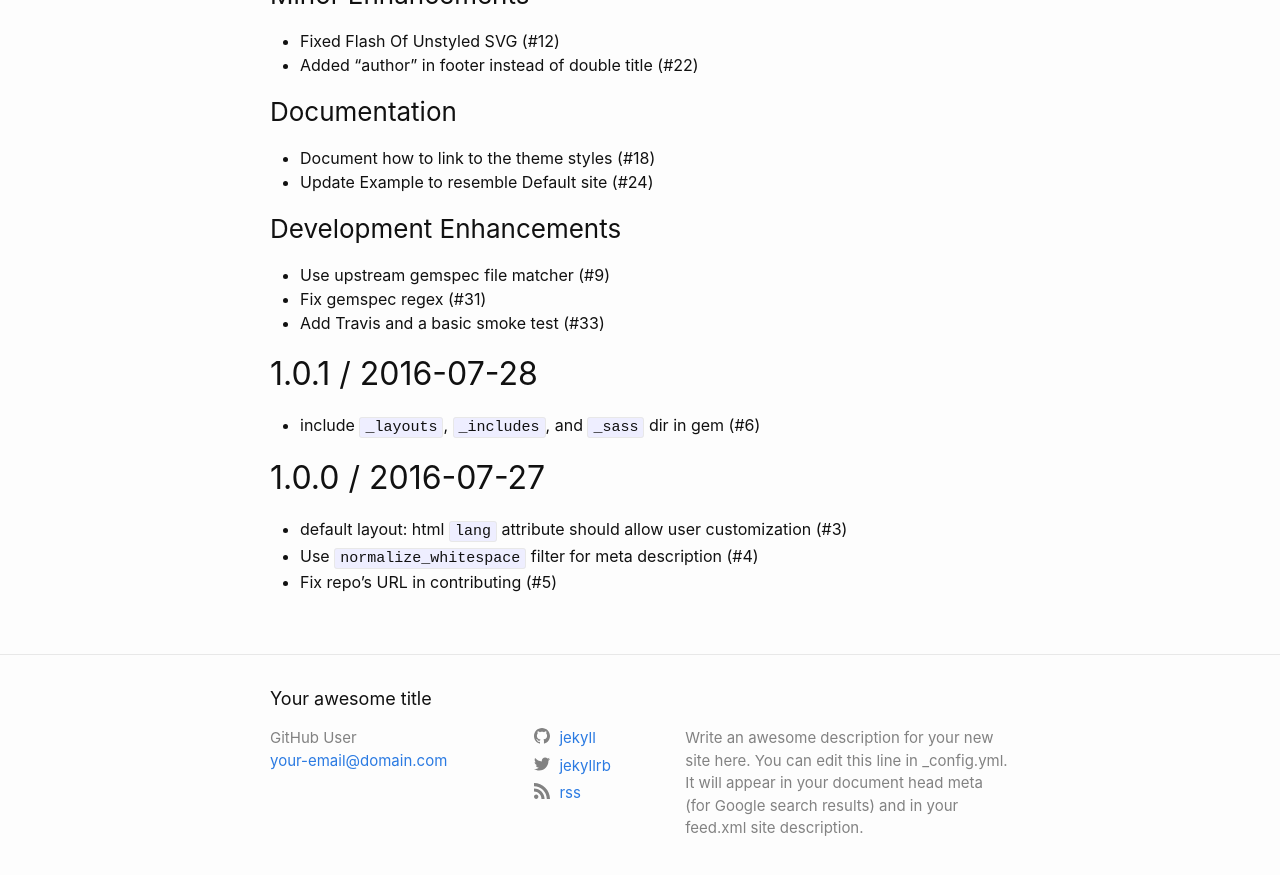
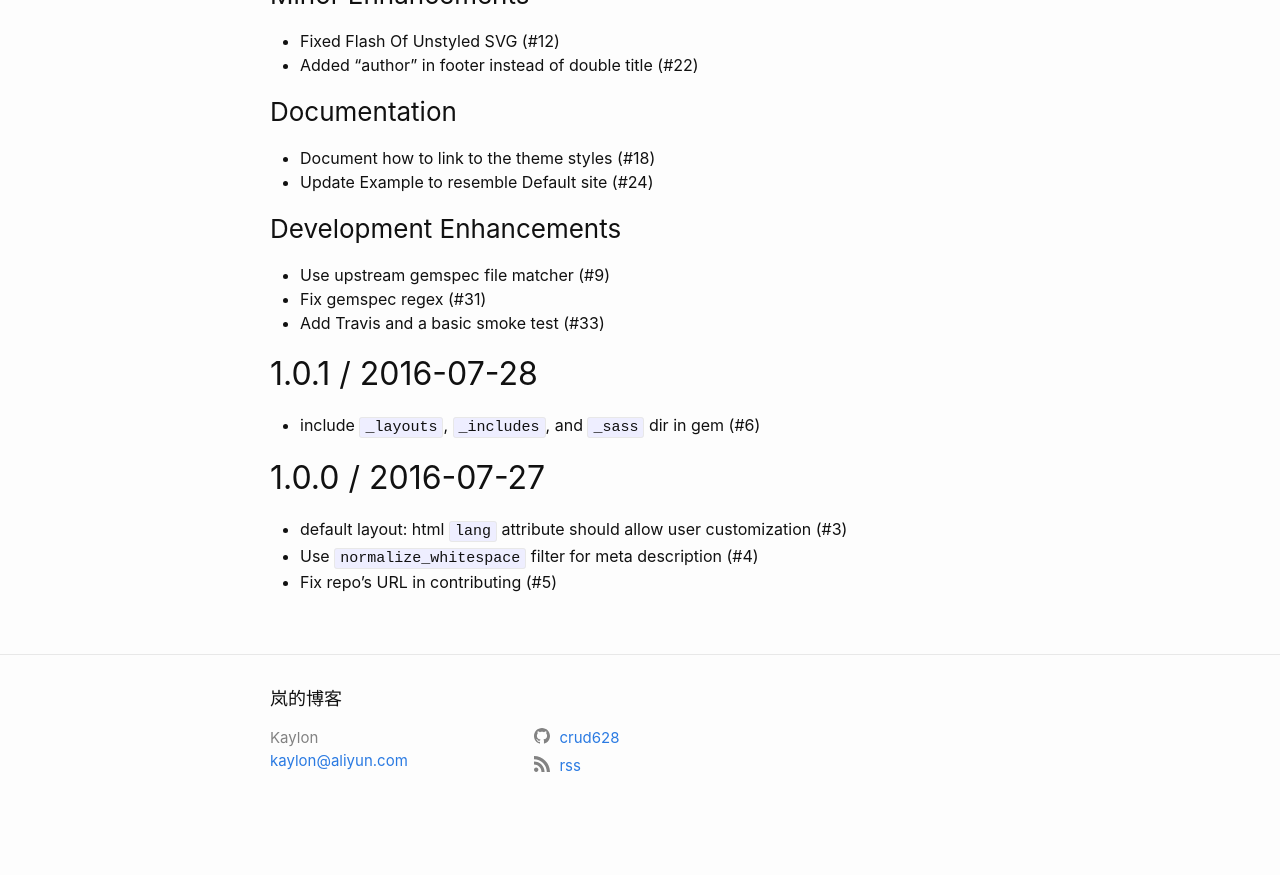
Before and after one commit to Crud628/Crud628.github.io, a Jekyll site: the page built from History.markdown, in a window 1280 px wide and 900 px high, scrolled down 3793 px. Shown: the top 875 px of the window. Built offline with Jekyll 4.4.1, drawn with Linux system fonts in a browser that asks for light colours; our own code applies the rules of GitHub Pages for plain Markdown files; after the commit the page ends 4630 px from its top, so only the background shows below that; some of the changed text lies outside the part shown.

Commit message:
简单修改

```diff
--- a/_config.yml
+++ b/_config.yml
@@ -1,14 +1,9 @@
-title: Your awesome title
-author: GitHub User
-email: your-email@domain.com
-description: > # this means to ignore newlines until "twitter_username:"
-  Write an awesome description for your new site here. You can edit this
-  line in _config.yml. It will appear in your document head meta (for
-  Google search results) and in your feed.xml site description.
+title: 岚的博客
+author: Kaylon
+email: kaylon@aliyun.com
 
 # social links
-twitter_username: jekyllrb
-github_username:  jekyll
+github_username:  crud628
 rss: rss
 # dribbble_username: jekyll
 # facebook_username: jekyll
```
Also changed, not shown: _includes/social[1].html (deleted, +0 -14 lines), _posts/2016-05-19-super-short-article.md (deleted, +0 -7 lines), _posts/2016-05-20-my-example-post.md (deleted, +0 -12 lines), _posts/2016-05-20-super-long-article.md (deleted, +0 -11 lines), _posts/2016-05-20-this-post-demonstrates-post-content-styles.md (deleted, +0 -105 lines), _posts/2016-05-20-welcome-to-jekyll.md (deleted, +0 -22 lines), LICENSE.txt (deleted), Readme.md, screenshot.png (deleted).
